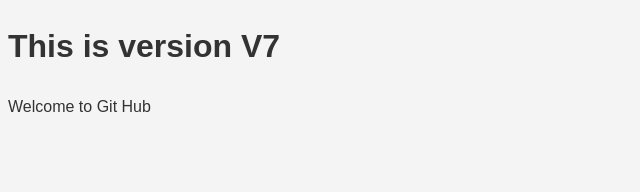
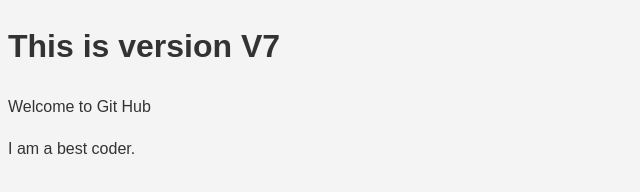
Before and after one commit to Sibasankar-Bisoyi/myrepo, a plain HTML site: page index.html in a window 1280 px wide. Shown: the whole page, without its empty margins (0-640 px from the left). Drawn offline with Linux system fonts and the light colour scheme.

Commit message:
Update index.html

```diff
--- a/index.html
+++ b/index.html
@@ -9,5 +9,6 @@
 <body>
     <h1>This is version V7</h1>
     <p>Welcome to Git Hub</p>
+    <p>I am a best coder.</p>
 </body>
 </html>
```
